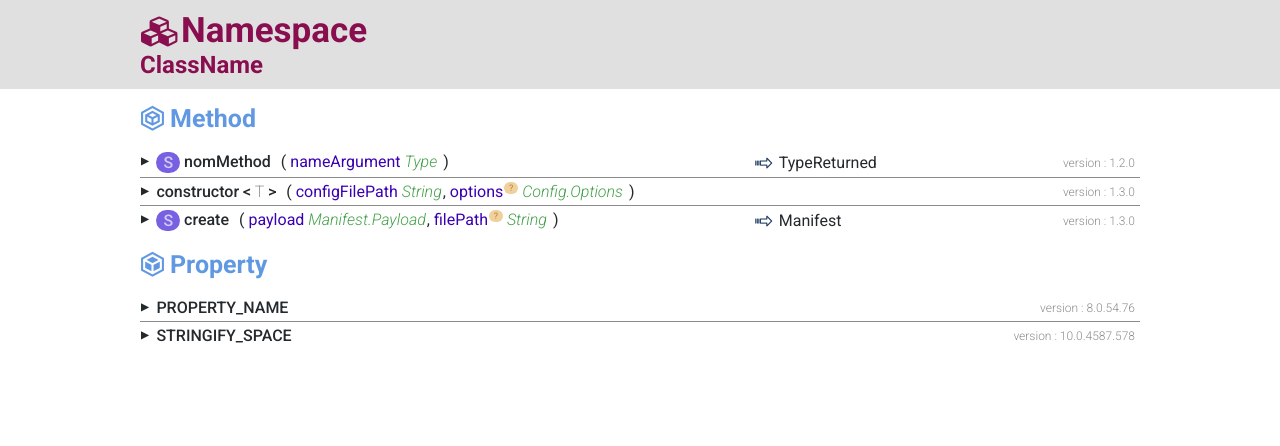
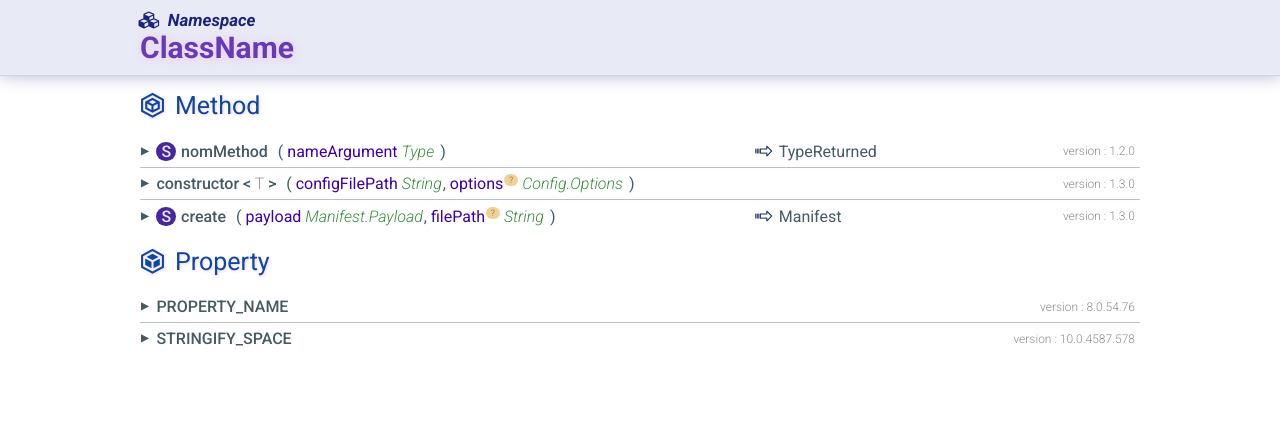
Before and after one commit to SlimIO/devdocs, a website: page view/proto.html in a window 1280 px wide. Drawn offline with Linux system fonts and the light colour scheme; files whose address does not match are found by name.

Commit message:
style: improve color usage

```diff
--- a/public/css/style.css
+++ b/public/css/style.css
@@ -22,51 +22,62 @@ body {
     height: 100vh;
     font-family: 'Roboto', Arial, Helvetica, sans-serif;
 }
-    body > header{
-        color: #880e4f;
-        background: #e0e0e0;
+    body > header {
+        color: #1A237E;
+        background: #E8EAF6;
         display: flex;
         justify-content: center;
         position: sticky;
+        border-bottom: 1px solid #CFD8DC;
+        box-shadow: 1px 1px 15px rgba(26, 36, 136, 0.3);
     }
         body > header > div.center {
             flex-basis: 1000px;
             padding: 10px 0;
         }
             body > header > div.center > h1.namespace {
-                font-size: 35px;
+                font-size: 17px;
                 display: inline-block;
+                font-style: italic;
             }
             body > header > div.center > span {
-                font-size: 30px;
+                font-size: 17px;
                 margin-left: -5px;
+                margin-right: 5px;
             }
             body > header > div.center > h2 {
                 display: block;
+                color: #673AB7;
+                font-size: 30px;
+                text-shadow: 1px 1px 10px rgba(255, 117, 232, 0.25);
             }
+
     body > main {
-        width: 1000px;
+        width: 100vw;
+        max-width: 1000px;
         display: flex;
-        /* margin:  0 auto; */
         flex-direction: column;
         align-self: center;
     }
         body > main > h2 {
-            font-size: 14px;
             margin: 15px 0;
             font-size: 25px;
-            color: #6099e2;
+            color: #0D47A1;
+            font-weight: 400;
+            text-shadow: 1px 1px 3px rgba(204, 117, 255, 0.3);
         }
             body > main > h2 > span{
                 margin-left: -5px;
+                margin-right: 5px;
             }
+
         body > main > div.title {
             display: flex;
             cursor: pointer;
-            color: #24292e;
+            color: #455A64;
             align-items: center;
-            padding: 4px 0;
-            border-top: 1px solid #8c8c8c;
+            padding: 6px 0;
+            border-top: 1px solid rgba(26, 36, 136, 0.3);
         }
         body > main > h2.method + div.title,
         body > main > h2.property + div.title {
@@ -80,12 +91,12 @@ body {
                 body > main > div.title > div.left > span.icon-right-dir {
                     display: inline-block;
                     transform: rotate(0deg);
-                    transition: 0.25s transform linear;
+                    transition: 0.15s transform linear;
                     margin-left: -6px;
                 }
                 body > main > div.title > div.left > span.active {
                     transform: rotate(90deg);
-                    transition: 0.25s transform linear;
+                    transition: 0.15s transform linear;
                     flex-basis: 0;
                     flex-shrink: 0;
                     font-size: 14px;
@@ -93,19 +104,18 @@ body {
                     margin-right: 5px;
                 }
                 body > main > div.title > div.left > span.static {
-                    margin-right: 4px;
-                    background: #7760e2;
-                    color: #d3cbf6;
-                    padding: 0px 7px;
-                    border-radius: 15px;
-                    line-height: 21px;
+                    margin-right: 5px;
+                    background: #4527A0;
+                    color: #F3E5F5;
+                    padding: 0px 5px;
+                    border-radius: 40px;
                     font-weight: 500;
                 }
                 body > main > div.title > div.left > span.name {
                     font-weight: 500;
                     white-space: nowrap;
                 }
-                    body > main > div.title > div.left > span.name > em{
+                    body > main > div.title > div.left > span.name > em {
                         color: #9a9a9a;
                         font-weight: 300;
                     }
@@ -131,7 +141,7 @@ body {
                             border-radius: 15px
                         }
                     body > main > div.title > div.left > p.args > span.type{
-                        color: #43a047;
+                        color: #388E3C;
                         font-style: italic;
                         text-transform: capitalize;
                         margin-right: -3px;
@@ -159,6 +169,7 @@ body {
                 margin-right: 5px;
                 font-weight: 300;
             }
+
         body > main > div.content {
             display: flex;
             flex-direction: column;
@@ -167,16 +178,18 @@ body {
             color: #656565;
             border-bottom: none;
         }
+
         body > main > div.open {
             max-height: 1000px;
             transition-property: max-height;
-            transition-duration: 0.25s;
+            transition-duration: 0.10s;
             transition-timing-function: ease-in;
         }
+
         body > main > div.close {
             max-height: 0px;
             transition-property: max-height;
-            transition-duration: 0.25s;
+            transition-duration: 0.10s;
             transition-timing-function: ease-out;
         }
             body > main > div.content > *:first-child {
@@ -187,7 +200,6 @@ body {
             }
                 body > main > div.content > div.exemple > pre {
                     font-family: 'mononoki';
-                    font-size: 85%;
                     line-height: 1.45;
                     padding: 16px;
                     border: none;
```
